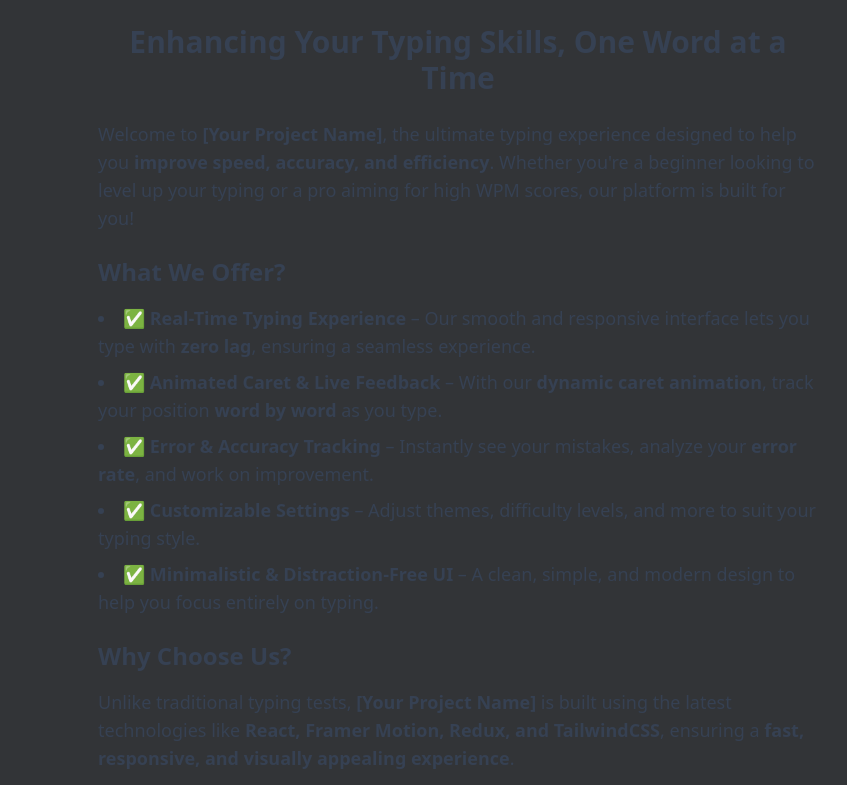
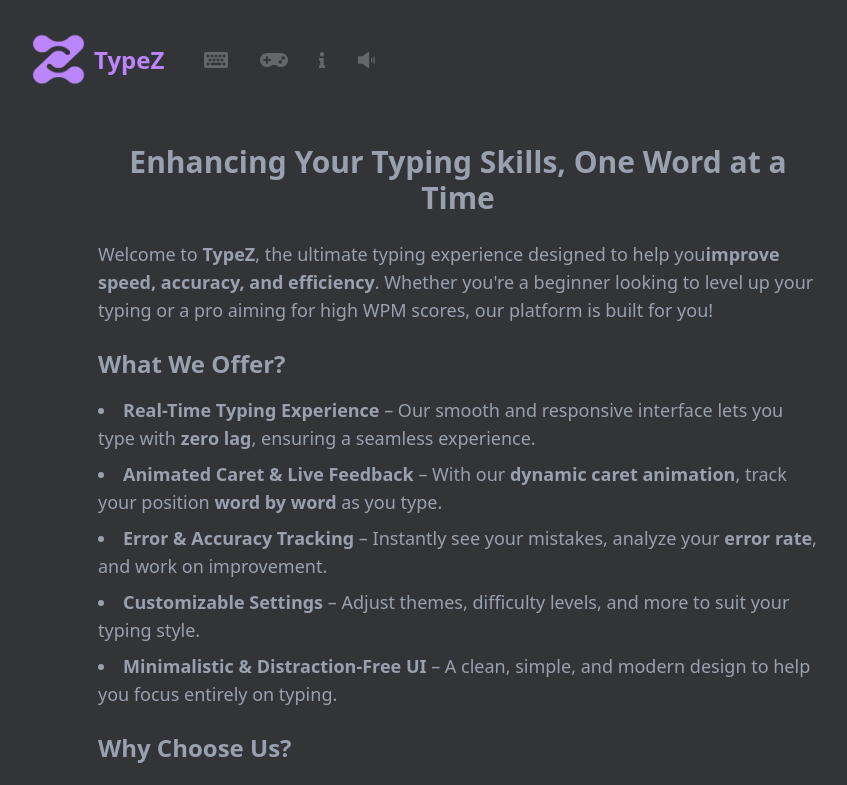
Before and after one commit to Chandankrswain/TypeZ, a React (Vite) app: page /info in a window 1280 px wide. Shown: the top 785 px of the page, without its empty margins (182-1029 px from the left). Built offline with nearby package versions, Linux system fonts and the light colour scheme; what random-words would draw is missing.

Commit message:
ADD :the navbar and footer in info page

```diff
--- a/src/components/navbar/navbar.tsx
+++ b/src/components/navbar/navbar.tsx
@@ -54,7 +54,10 @@
         />
 
         {/* Info Icon (No Toggle) */}
-        <FaInfo className="w-5 h-4 hover:text-gray-300 cursor-pointer" />
+        <FaInfo
+          onClick={() => navigate("/info")}
+          className="w-5 h-4 hover:text-gray-300 cursor-pointer"
+        />
 
         {/* Sound Toggle */}
         <PiSpeakerSimpleHighFill
--- a/src/main.tsx
+++ b/src/main.tsx
@@ -12,11 +12,13 @@
   <StrictMode>
     <Router>
       <Provider store={store}>
-        <Routes>
-          <Route path="/" element={<App />} />
-          <Route path="/game" element={<KeyboardGame />} />
-          <Route path="/info" element={<InfoPage />} />
-        </Routes>
+        <div>
+          <Routes>
+            <Route path="/" element={<App />} />
+            <Route path="/game" element={<KeyboardGame />} />
+            <Route path="/info" element={<InfoPage />} />
+          </Routes>
+        </div>
       </Provider>
     </Router>
   </StrictMode>
--- a/src/pages/info-page/info-page.tsx
+++ b/src/pages/info-page/info-page.tsx
@@ -1,51 +1,61 @@
+import { Footer, Navbar } from "../../components";
+
 export const InfoPage = () => {
   return (
-    <div className="p-6 max-w-3xl mx-auto text-lg text-gray-700">
+    <>
+      <Navbar
+        isSoundOn={false}
+        onToggleKeyboard={() => {}}
+        onGameMode={() => {}}
+        handleSound={() => {}}
+      />
+      <div className="p-6 max-w-3xl mx-auto text-lg text-gray-400">
         <h1 className="text-3xl font-bold text-center mb-6">
           Enhancing Your Typing Skills, One Word at a Time
         </h1>
 
         <p className="mb-4">
-        Welcome to <strong>[Your Project Name]</strong>, the ultimate typing
-        experience designed to help you{" "}
-        <strong>improve speed, accuracy, and efficiency</strong>. Whether you're
-        a beginner looking to level up your typing or a pro aiming for high WPM
-        scores, our platform is built for you!
+          Welcome to <strong>TypeZ</strong>, the ultimate typing experience
+          designed to help you
+          <strong>improve speed, accuracy, and efficiency</strong>. Whether
+          you're a beginner looking to level up your typing or a pro aiming for
+          high WPM scores, our platform is built for you!
         </p>
 
         <h2 className="text-2xl font-semibold mt-6 mb-4">What We Offer?</h2>
         <ul className="list-disc list-inside space-y-2">
           <li>
-          ✅ <strong>Real-Time Typing Experience</strong> – Our smooth and
+            <strong>Real-Time Typing Experience</strong> – Our smooth and
             responsive interface lets you type with <strong>zero lag</strong>,
             ensuring a seamless experience.
           </li>
           <li>
-          ✅ <strong>Animated Caret & Live Feedback</strong> – With our
+            <strong>Animated Caret & Live Feedback</strong> – With our
             <strong> dynamic caret animation</strong>, track your position
             <strong> word by word</strong> as you type.
           </li>
           <li>
-          ✅ <strong>Error & Accuracy Tracking</strong> – Instantly see your
+            <strong>Error & Accuracy Tracking</strong> – Instantly see your
             mistakes, analyze your <strong>error rate</strong>, and work on
             improvement.
           </li>
           <li>
-          ✅ <strong>Customizable Settings</strong> – Adjust themes, difficulty
+            <strong>Customizable Settings</strong> – Adjust themes, difficulty
             levels, and more to suit your typing style.
           </li>
           <li>
-          ✅ <strong>Minimalistic & Distraction-Free UI</strong> – A clean,
+            <strong>Minimalistic & Distraction-Free UI</strong> – A clean,
             simple, and modern design to help you focus entirely on typing.
           </li>
         </ul>
 
         <h2 className="text-2xl font-semibold mt-6 mb-4">Why Choose Us?</h2>
         <p className="mb-4">
-        Unlike traditional typing tests, <strong>[Your Project Name]</strong> is
-        built using the latest technologies like{" "}
-        <strong>React, Framer Motion, Redux, and TailwindCSS</strong>, ensuring
-        a<strong> fast, responsive, and visually appealing experience</strong>.
+          Unlike traditional typing tests, <strong>TypeZ</strong> is built using
+          the latest technologies like{" "}
+          <strong>React, Framer Motion, Redux, and TailwindCSS</strong>,
+          ensuring a
+          <strong> fast, responsive, and visually appealing experience</strong>.
         </p>
         <p>
           Whether you're <strong>competing against yourself</strong> or
@@ -53,6 +63,8 @@
           <strong>make typing fun, engaging, and rewarding</strong>.
         </p>
       </div>
+      <Footer />
+    </>
   );
 };
 
```
Lines whose indentation alone changed are shown as unchanged.
